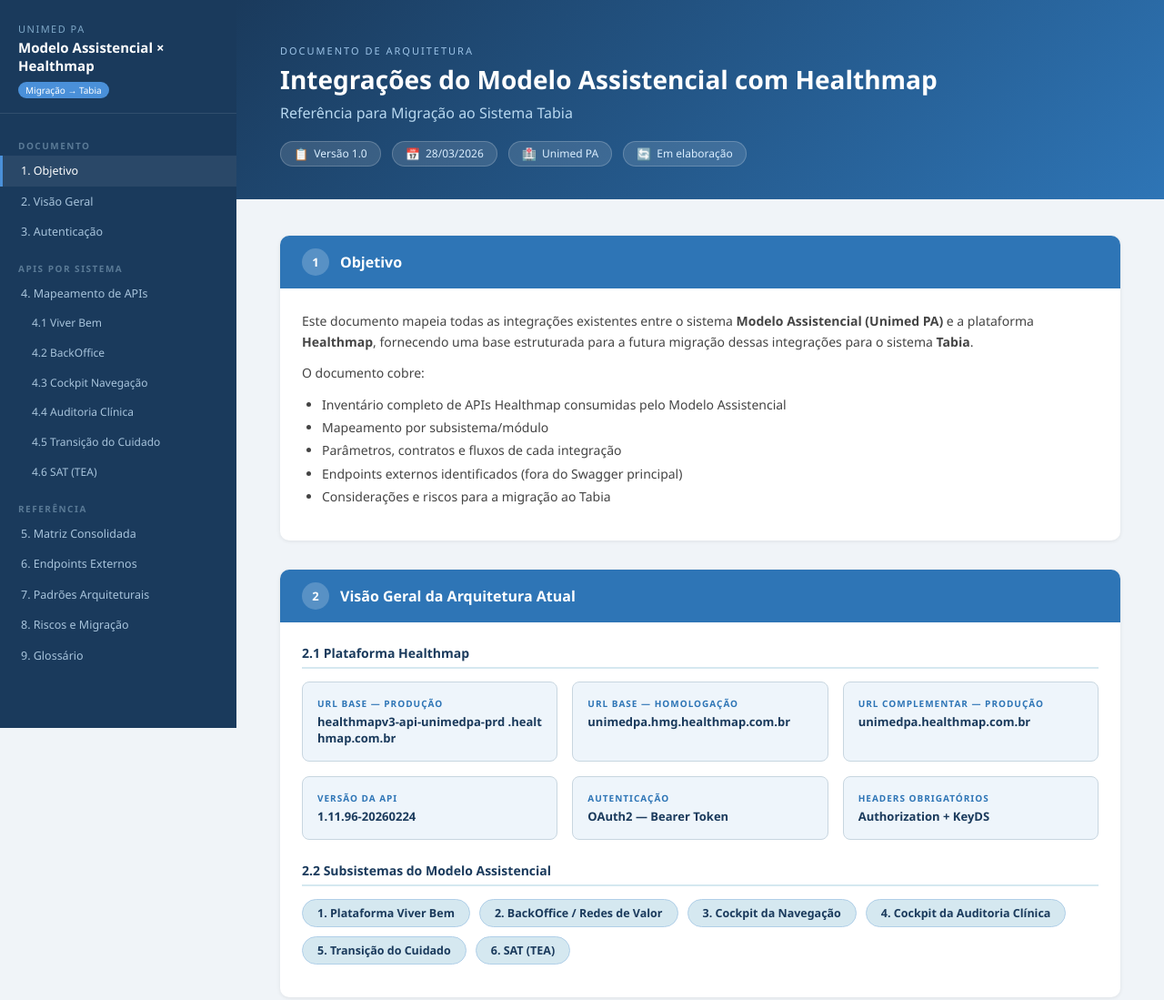
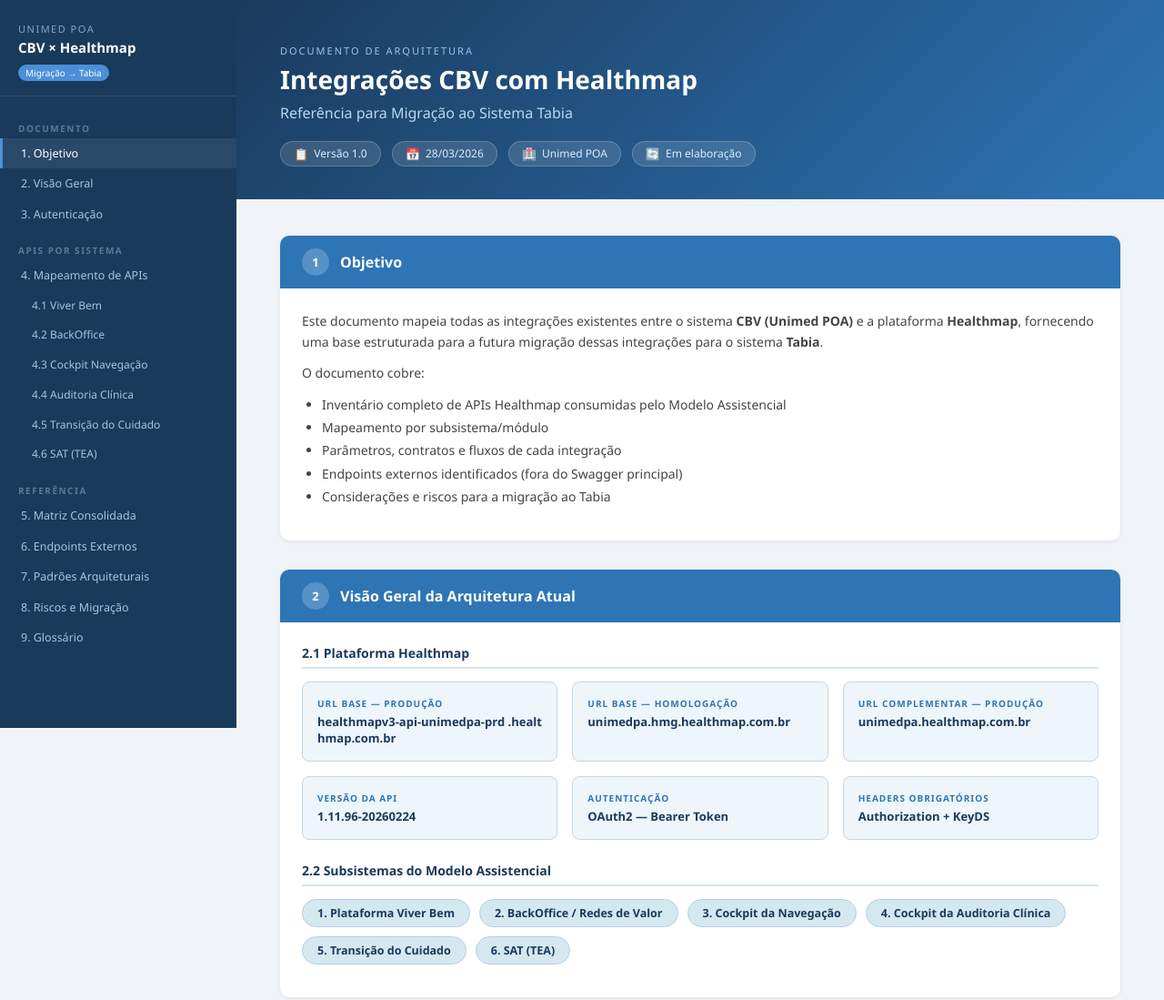
Before and after one commit to Fourge-Tech/arquitetura-healthmap, a plain HTML site: page index.html in a window 1280 px wide. Shown: the top 1099 px of the page at 91% size. Drawn offline with Linux system fonts and the light colour scheme.

Commit message:
docs: renomear Modelo Assistencial/Unimed PA para CBV/Unimed POA

```diff
--- a/index.html
+++ b/index.html
@@ -3,7 +3,7 @@
 <head>
   <meta charset="UTF-8" />
   <meta name="viewport" content="width=device-width, initial-scale=1.0" />
-  <title>Arquitetura — Integrações Modelo Assistencial × Healthmap</title>
+  <title>Arquitetura — Integrações CBV × Healthmap</title>
   <style>
     :root {
       --blue-dark:   #1a3a5c;
@@ -366,8 +366,8 @@
 <!-- SIDEBAR -->
 <aside id="sidebar">
   <div id="sidebar-logo">
-    <div class="org">Unimed PA</div>
-    <div class="title">Modelo Assistencial × Healthmap</div>
+    <div class="org">Unimed POA</div>
+    <div class="title">CBV × Healthmap</div>
     <span class="badge">Migração → Tabia</span>
   </div>
   <nav>
@@ -401,12 +401,12 @@
   <!-- HEADER -->
   <header id="page-header">
     <div class="label">Documento de Arquitetura</div>
-    <h1>Integrações do Modelo Assistencial com Healthmap</h1>
+    <h1>Integrações CBV com Healthmap</h1>
     <div class="subtitle">Referência para Migração ao Sistema Tabia</div>
     <div class="meta">
       <span class="chip"><span class="chip-icon">📋</span> Versão 1.0</span>
       <span class="chip"><span class="chip-icon">📅</span> 28/03/2026</span>
-      <span class="chip"><span class="chip-icon">🏥</span> Unimed PA</span>
+      <span class="chip"><span class="chip-icon">🏥</span> Unimed POA</span>
       <span class="chip"><span class="chip-icon">🔄</span> Em elaboração</span>
     </div>
   </header>
@@ -422,7 +422,7 @@
       </div>
       <div class="section-body">
         <p>
-          Este documento mapeia todas as integrações existentes entre o sistema <strong>Modelo Assistencial (Unimed PA)</strong>
+          Este documento mapeia todas as integrações existentes entre o sistema <strong>CBV (Unimed POA)</strong>
           e a plataforma <strong>Healthmap</strong>, fornecendo uma base estruturada para a futura migração dessas integrações
           para o sistema <strong>Tabia</strong>.
         </p>
@@ -1043,7 +1043,7 @@
           <table>
             <thead><tr><th>Termo</th><th>Descrição</th></tr></thead>
             <tbody>
-              <tr><td><strong>Modelo Assistencial</strong></td><td>Conjunto de sistemas da Unimed PA para gestão e acompanhamento de saúde dos beneficiários</td></tr>
+              <tr><td><strong>CBV</strong></td><td>Conjunto de sistemas da Unimed POA para gestão e acompanhamento de saúde dos beneficiários</td></tr>
               <tr><td><strong>Healthmap</strong></td><td>Plataforma atual de saúde populacional integrada ao Modelo Assistencial</td></tr>
               <tr><td><strong>Tabia</strong></td><td>Nova plataforma que substituirá o Healthmap nas integrações do Modelo Assistencial</td></tr>
               <tr><td><strong>Bearer Token</strong></td><td>Token de autenticação enviado no header <code>Authorization</code> das requisições</td></tr>
@@ -1073,7 +1073,7 @@
       <span class="footer-badge">Documento de Arquitetura — v1.0</span>
     </div>
     <div class="footer-bottom">
-      Documento gerado em 28/03/2026 &nbsp;|&nbsp; Unimed PA — Modelo Assistencial &nbsp;|&nbsp; Referência Healthmap → Tabia
+      Documento gerado em 28/03/2026 &nbsp;|&nbsp; Unimed POA — CBV &nbsp;|&nbsp; Referência Healthmap → Tabia
       <br/>
       &copy; 2026 <strong style="color:#6a8fa8">Fourge Tech</strong>. Todos os direitos reservados.
       Uso restrito — documento de uso interno. Não reproduzir sem autorização.
```
